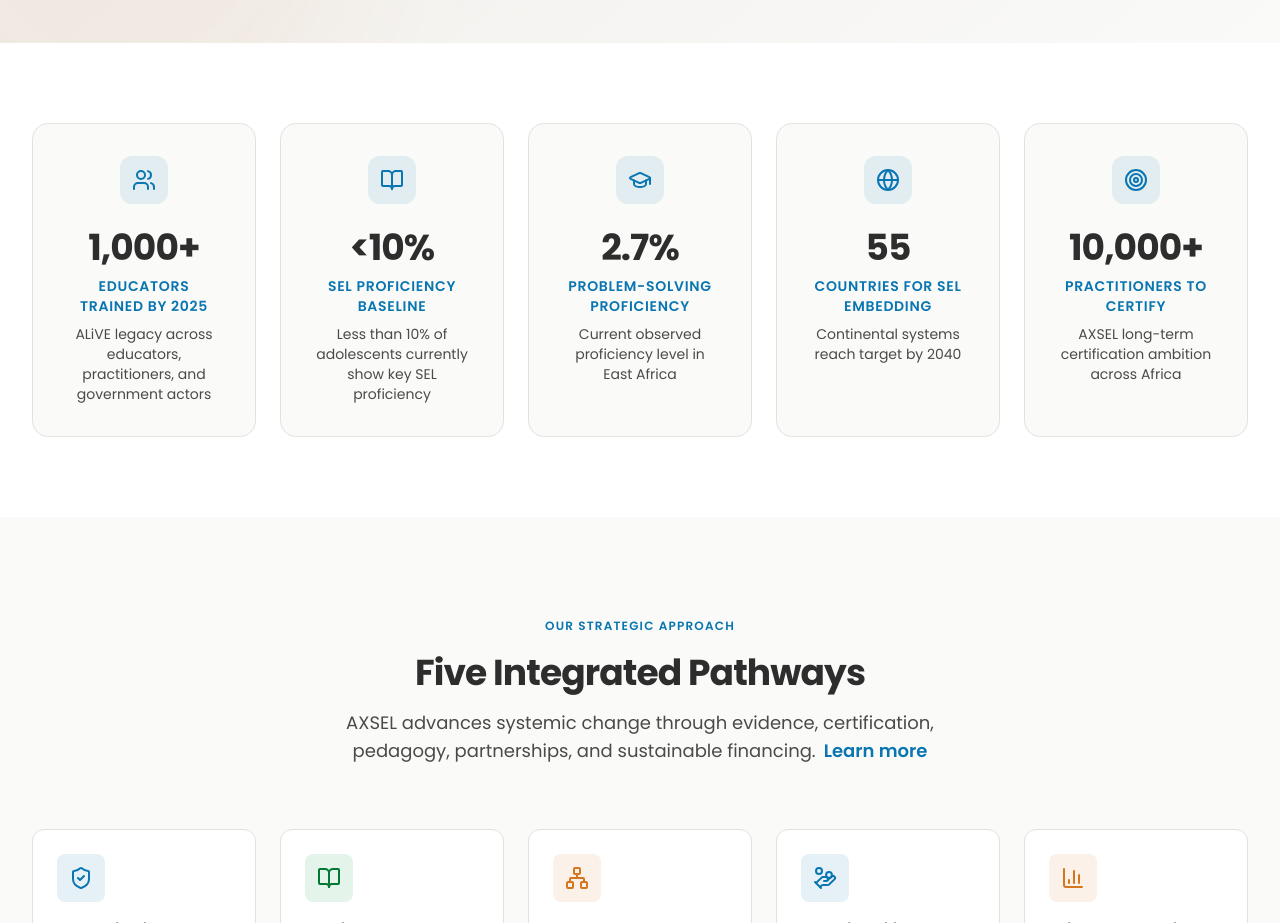
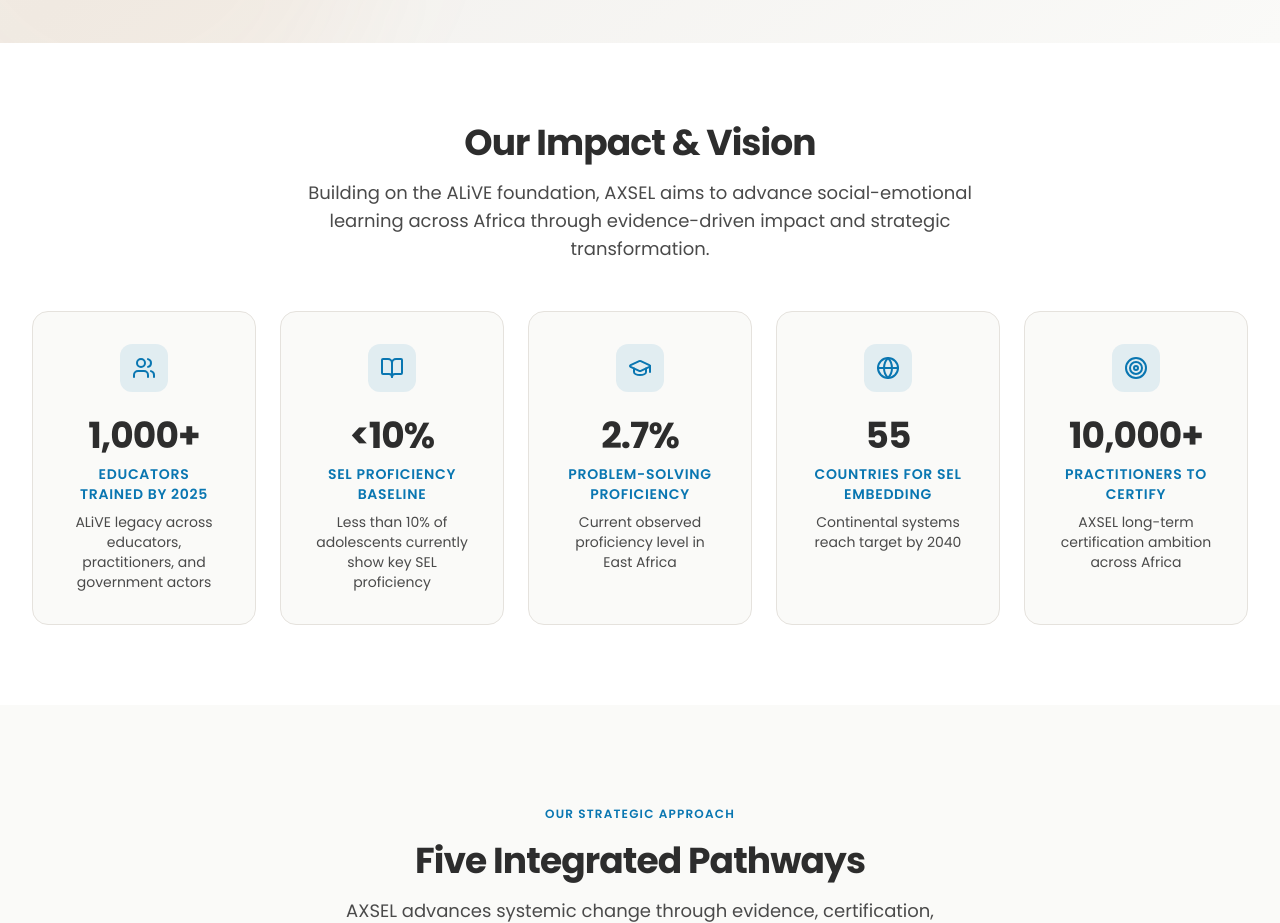
Before and after one commit to LGIHE/axsel_website, a React (Vite) app: page / in a window 1280 px wide. Shown: the part 920-1843 px from the top of the page. Built offline with nearby package versions, Linux system fonts and the light colour scheme.

Commit message:
feat: Add intro heading and text to impact counter section
- Add 'Our Impact & Vision' heading
- Add descriptive text explaining the metrics
- Include motion animation for intro elements
- Improves context and readability of the impact statistics

```diff
--- a/src/components/ImpactCounter.jsx
+++ b/src/components/ImpactCounter.jsx
@@ -90,6 +90,16 @@
         viewport={{ once: true, amount: 0.3 }}
         className="mx-auto max-w-7xl px-4 sm:px-6 lg:px-8"
       >
+        {/* Intro Section */}
+        <motion.div variants={fadeInUp} className="mb-12 text-center">
+          <h2 className="text-3xl font-bold tracking-tight text-charcoal sm:text-4xl">
+            Our Impact & Vision
+          </h2>
+          <p className="mx-auto mt-4 max-w-2xl text-lg text-charcoal-light">
+            Building on the ALiVE foundation, AXSEL aims to advance social-emotional learning across Africa through evidence-driven impact and strategic transformation.
+          </p>
+        </motion.div>
+
         <div className="grid grid-cols-2 gap-4 sm:gap-6 md:grid-cols-3 lg:grid-cols-5">
           {stats.map((stat) => (
             <motion.div
```
